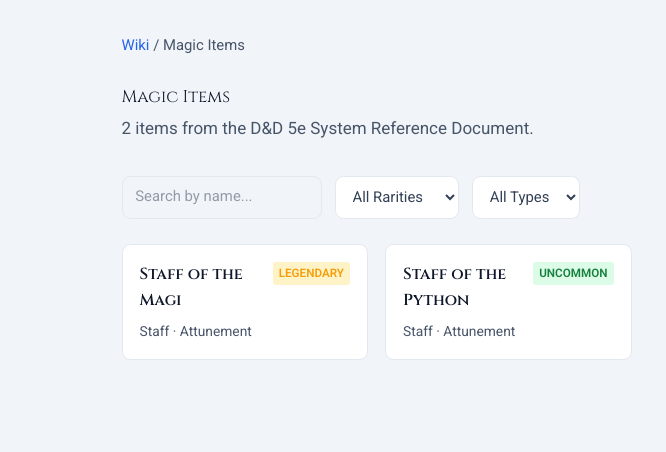
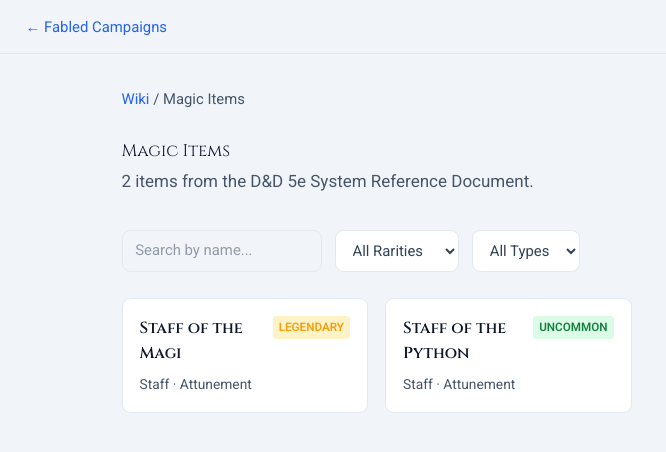
Before and after one commit to Gal-Gilor/fabled-campaigns, a Next.js app: page /wiki/magic-items in a window 1280 px wide. Shown: the top 452 px of the page, without its empty margins (0-666 px from the left). Built offline with nearby package versions, Linux system fonts and the light colour scheme.

Commit message:
feat(wiki): add back navigation layout, hidden when embedded

```diff
--- /dev/null
+++ b/app/wiki/layout.tsx
@@ -0,0 +1,28 @@
+'use client';
+import { useState, useEffect } from 'react';
+import Link from 'next/link';
+
+export default function WikiLayout({ children }: { children: React.ReactNode }) {
+  const [isEmbedded, setIsEmbedded] = useState(true);
+
+  useEffect(() => {
+    setIsEmbedded(window.self !== window.top);
+  }, []);
+
+  return (
+    <>
+      {!isEmbedded && (
+        <header style={{ borderBottom: '1px solid var(--neutral-200)', padding: '0.75rem 1.5rem' }}>
+          <Link
+            href="/"
+            className="text-sm transition-opacity hover:opacity-75"
+            style={{ color: 'var(--primary-blue)' }}
+          >
+            ← Fabled Campaigns
+          </Link>
+        </header>
+      )}
+      {children}
+    </>
+  );
+}
```
